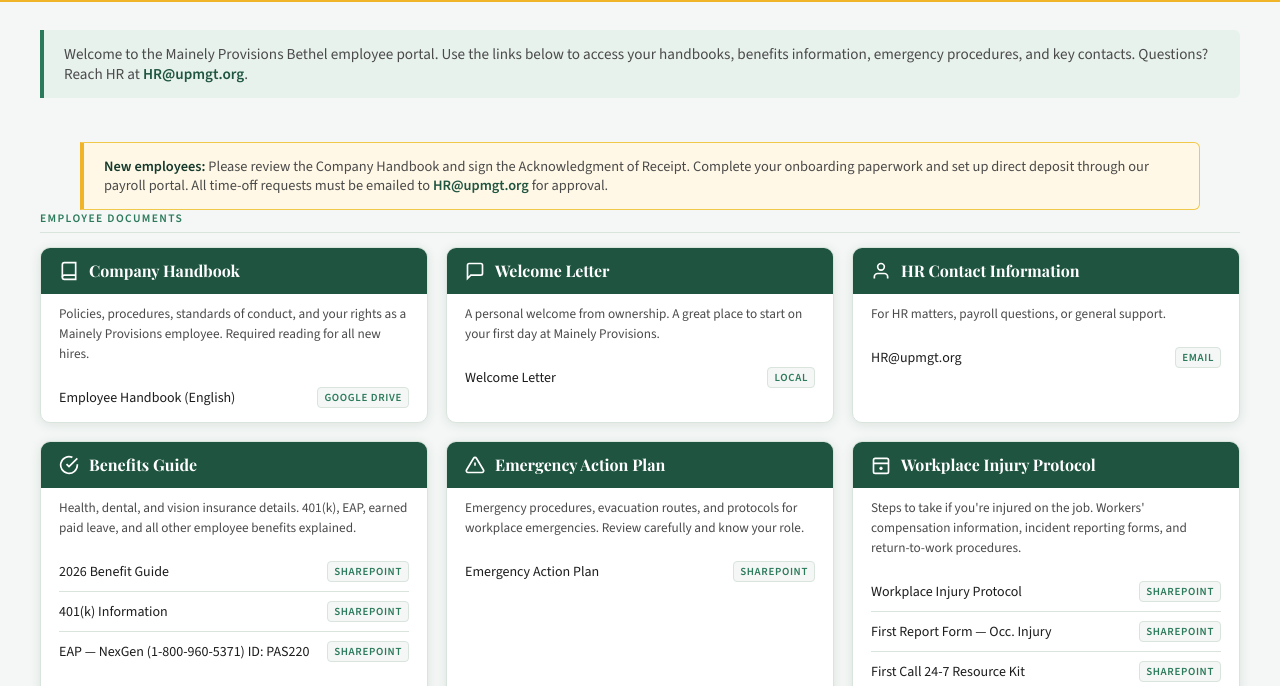
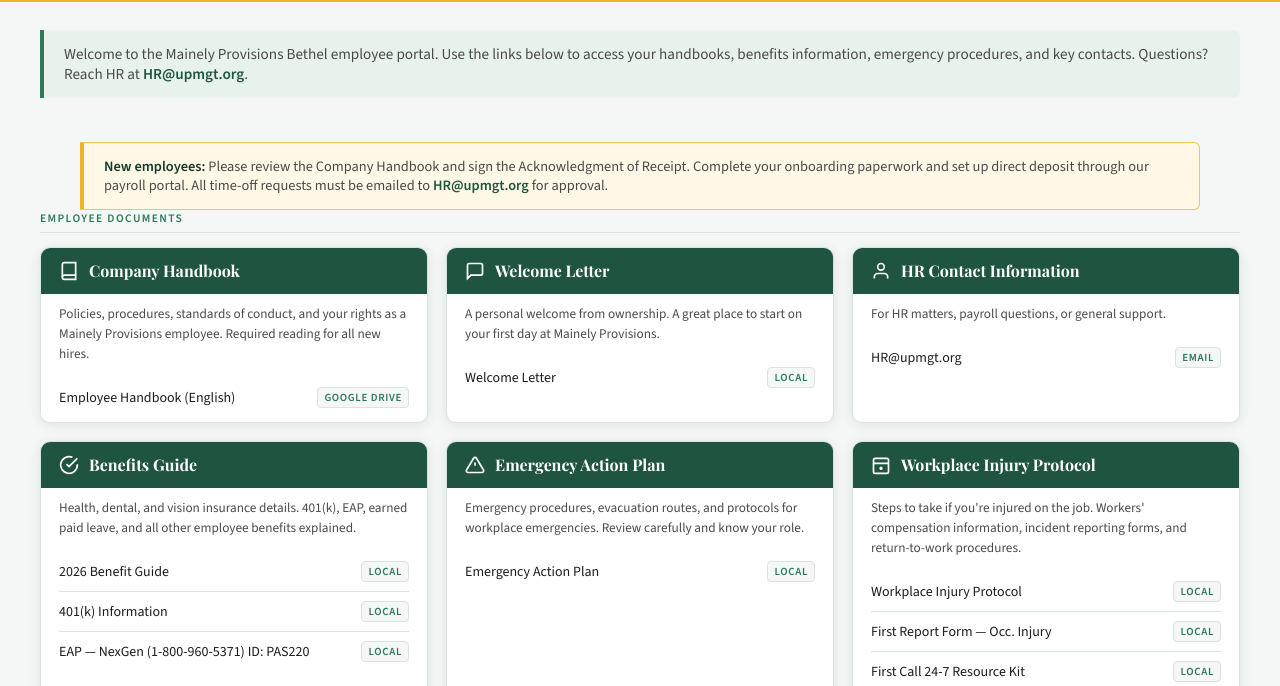
Before and after one commit to Upward-HR/MPB-EE-Resource-Website, a plain HTML site: page index.html in a window 1280 px wide. Shown: the part 114-800 px from the top of the page. Drawn offline with nearby package versions, Linux system fonts and the light colour scheme.

Commit message:
Update MPB docs links to local docs/ PDFs

```diff
--- a/index.html
+++ b/index.html
@@ -144,9 +144,9 @@
       </div>
       <p class="card-desc">Health, dental, and vision insurance details. 401(k), EAP, earned paid leave, and all other employee benefits explained.</p>
       <div class="card-body">
-        <a class="card-link" href="https://upwardmangroup.sharepoint.com/:b:/s/MPB-2025HRHub-ManagerAccess/IQARbTKn23adS7nklYulxr1nAVVHf0Te8hPAqrZQ7E_bxtY?e=gDcVDW" target="_blank">2026 Benefit Guide <span class="badge">SharePoint</span></a>
-        <a class="card-link" href="https://upwardmangroup.sharepoint.com/:b:/s/MPB-2025HRHub-ManagerAccess/IQDTXH4TDwxqTr_tJIwpInMxATd9iWVF1JDp91geFXZ9lLo?e=V6bBDu" target="_blank">401(k) Information <span class="badge">SharePoint</span></a>
-        <a class="card-link" href="https://upwardmangroup.sharepoint.com/:b:/s/MPB-2025HRHub-ManagerAccess/IQB5G2pp87heS6UHvQT21TCoAR1Rt9hzvJhPWyzIFNOt9Cw?e=Lj2yt8" target="_blank">EAP &mdash; NexGen (1-800-960-5371) ID: PAS220 <span class="badge">SharePoint</span></a>
+        <a class="card-link" href="docs/MPB - 2026 Benefit Guide.pdf" target="_blank">2026 Benefit Guide <span class="badge">Local</span></a>
+        <a class="card-link" href="docs/401k Poster MPB.pdf" target="_blank">401(k) Information <span class="badge">Local</span></a>
+        <a class="card-link" href="docs/NexGen EAP December 2026 (2).pdf" target="_blank">EAP &mdash; NexGen (1-800-960-5371) ID: PAS220 <span class="badge">Local</span></a>
 
       </div>
     </div>
@@ -158,7 +158,7 @@
       </div>
       <p class="card-desc">Emergency procedures, evacuation routes, and protocols for workplace emergencies. Review carefully and know your role.</p>
       <div class="card-body">
-        <a class="card-link" href="https://upwardmangroup.sharepoint.com/:w:/s/MPB-2025HRHub-ManagerAccess/IQBHQbxNwKO3QrZvnZY3u60IAelBCvCNb3nXUsQlR_weAqI?e=NgWvzA" target="_blank">Emergency Action Plan <span class="badge">SharePoint</span></a>
+        <a class="card-link" href="docs/MPB Emergency Action Plan.pdf" target="_blank">Emergency Action Plan <span class="badge">Local</span></a>
       </div>
     </div>
 
@@ -169,10 +169,10 @@
       </div>
       <p class="card-desc">Steps to take if you're injured on the job. Workers' compensation information, incident reporting forms, and return-to-work procedures.</p>
       <div class="card-body">
-        <a class="card-link" href="https://upwardmangroup.sharepoint.com/:w:/s/MPB-2025HRHub-ManagerAccess/IQCW_imWQnv3S4NdguAn2ovIAZhZUj2ulDMSxZiHD0-UdOY?e=OdqPi2" target="_blank">Workplace Injury Protocol <span class="badge">SharePoint</span></a>
-        <a class="card-link" href="https://upwardmangroup.sharepoint.com/:b:/s/MPB-2025HRHub-ManagerAccess/IQBl-0Bjkc0LTqhR7-E5lndSAeG0izvvt2i_n8FH-CpkbrQ?e=tAMYGn" target="_blank">First Report Form &mdash; Occ. Injury <span class="badge">SharePoint</span></a>
-        <a class="card-link" href="https://upwardmangroup.sharepoint.com/:b:/s/MPB-2025HRHub-ManagerAccess/IQB0mniTSW2bT6-AVDuW7DWnAb-vseuGYzoZe05WWk3XYjU?e=KIOthd" target="_blank">First Call 24-7 Resource Kit <span class="badge">SharePoint</span></a>
-        <a class="card-link" href="https://upwardmangroup.sharepoint.com/:b:/s/MPB-2025HRHub-ManagerAccess/IQCp4dufFbcTTbKCYwRCkPXBAeDdUU29H5bIBW2hy9dqKDc?e=fhM00h" target="_blank">24-7 Triage Process <span class="badge">SharePoint</span></a>
+        <a class="card-link" href="docs/Workplace Injury Protocol Bethel.pdf" target="_blank">Workplace Injury Protocol <span class="badge">Local</span></a>
+        <a class="card-link" href="docs/First Report Form-Occ Injury - MPB.pdf" target="_blank">First Report Form &mdash; Occ. Injury <span class="badge">Local</span></a>
+        <a class="card-link" href="docs/First Call 24-7 Resource Kit pdf (2).pdf" target="_blank">First Call 24-7 Resource Kit <span class="badge">Local</span></a>
+        <a class="card-link" href="docs/24-7 Triage Process pdf (1).pdf" target="_blank">24-7 Triage Process <span class="badge">Local</span></a>
       </div>
     </div>
 
```
